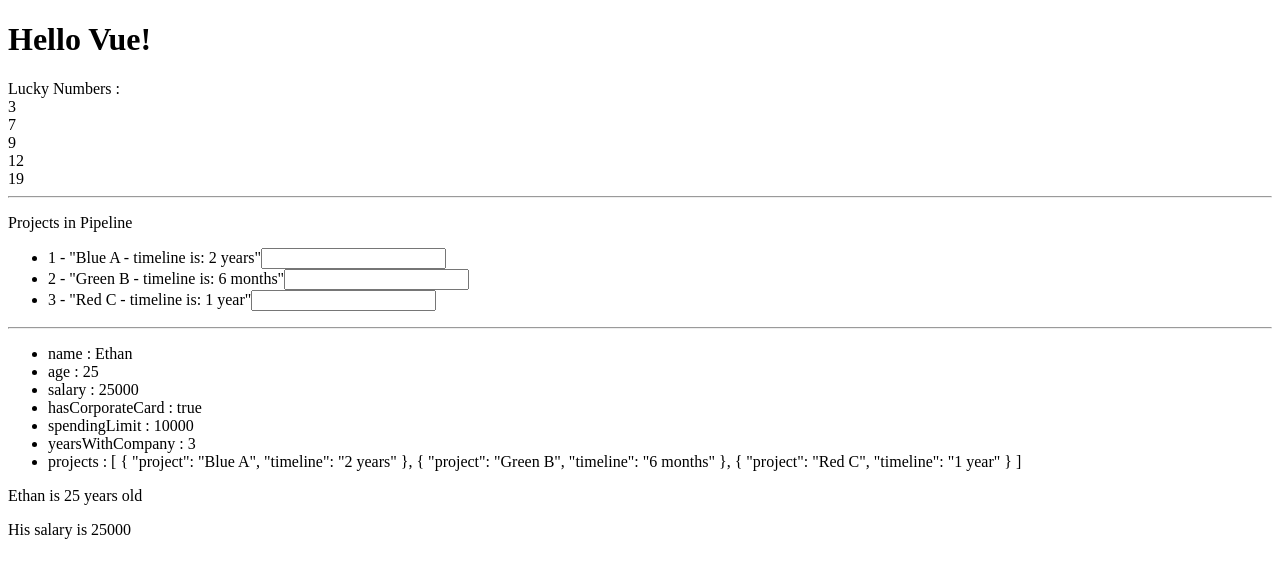
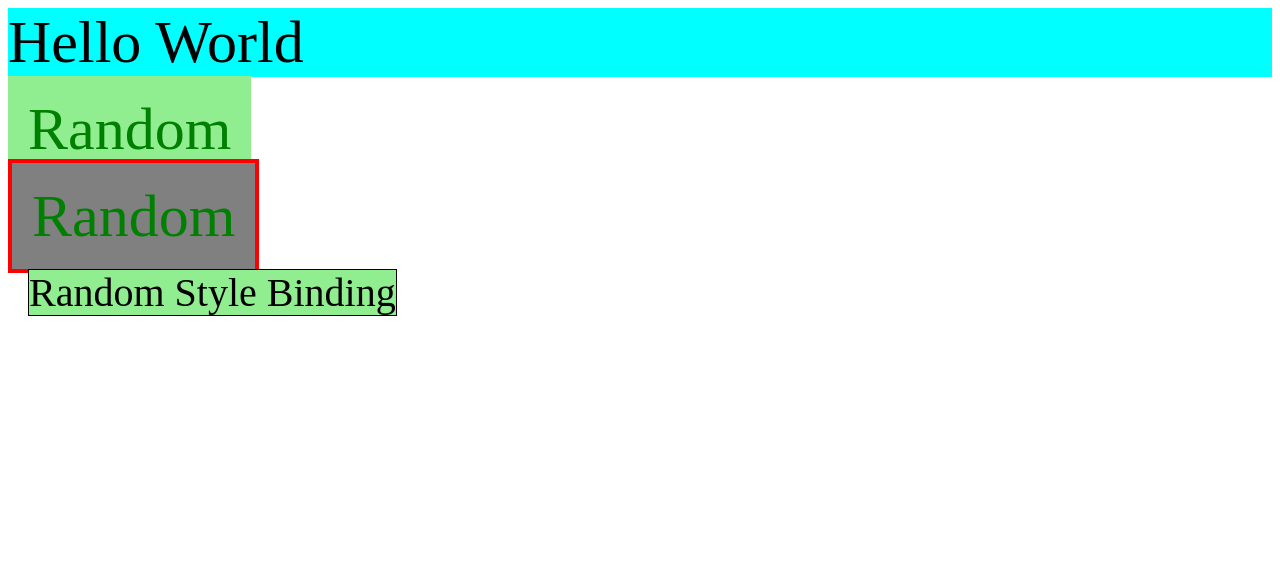
Before and after one commit to StarPlatTheWorld/VueFundamentals, a plain HTML site: page index.html in a window 1280 px wide. Drawn offline with nearby package versions, Linux system fonts and the light colour scheme.

Commit message:
Examples of v-binding with notes of how to use it.

```diff
--- a/index.html
+++ b/index.html
@@ -8,72 +8,84 @@
     </head>
     <body>
         <div id="app">
-            <h1>{{ message }}</h1>
-            Lucky Numbers :
-            <span v-for="(luckyNumber, index) in luckyNumbers"> <br />{{ luckyNumber }}</span>
-            <!-- <p>Lucky number is {{ luckyNumber }}</p> -->
-            <hr/>
-            <p>Projects in Pipeline</p>
-            <ul>
-                <li v-for="(project, index) in employee.projects" :key= "project.project">
-                    <span>{{ index + 1 }} - "{{ project.project }} - timeline is: {{ project.timeline }}"</span>
-                    <input type="text" />
-                </li>
-            </ul>
-            <hr />
-            {{ shuffleEmployeeProjects() }}
-            <ul>
-                <li v-for="(value, key) in employee">
-                    <span>{{ key }} : {{ value }}</span>
-                </li>
-            </ul>
-            <p>{{ employee.name }} is {{ employee.age }} years old</p>
-            <p>His salary is {{ employee.salary }}</p>
-
-            <!-- <p v-show="employee.hasCorporateCard">Spending limit for card (v-show directive) : {{ employee.spendingLimit }}</p> -->
-            <!-- <p v-if="employee.hasCorporateCard">Spending limit for card (v-if directive) : {{ employee.spendingLimit }}</p>
-            <p v-else-if="employee.salary>25000 && employee.yearsWithCompany>1">Employee is eligible for a corporate card.</p>
-            <p v-else>Employy is not eligible for a corporate card.</p> -->
+            <!-- v-binding custom CSS styling to a div -->
+            <div v-bind:style="{backgroundColor: 'aqua', fontSize: fontSizeTemp + 'px'}">
+                Hello World
+            </div>
+            <br/>
+            <!-- v-binding custom dynamic classes whilst also using standard HTML attributes -->
+            <span class="padding-medium" v-bind:class="{h1: isMainTitle(), 'bg-green': hasGreenBackground()}">Random</span>
+            <br/><br/>
+            <!-- v-binding custom classes within an Array -->
+            <span class="padding-medium" v-bind:class="[isMainTitle()? mainTitle: '', borderClass]">Random</span>
+            <br/><br/>
+            <!-- v-binding custom object styles -->
+            <span v-bind:style="someStyle.style1">Random Style Binding</span>
+            <!-- v-bind can be replaced with just : as a shorthand -->
         </div>
     </body>
     <script>
         const { createApp, ref, reactive } = Vue;
-
+        const fontSizeTemp = 60;
         createApp({
             setup(){
-                const message = ref("Hello Vue!");
+                const mainTitle = {
+                    h1: true,
+                    "bg-grey": true,
+                };
 
-                let luckyNumbers = [3, 7, 9, 12, 19];
+                const borderClass = {
+                    border: true,
+                }
 
-                const blogUrl = "https://github.com/StarPlatTheWorld";
+                const someStyle = {
+                    style1: {
+                        fontSize: "40px",
+                        backgroundColor: "lightgreen",
+                        margin: "20px",
+                        border: "1px solid black"
+                    }
+                };
 
-                const employee = reactive({
-                    name: "Ethan",
-                    age: 25,
-                    salary: 25000,
-                    hasCorporateCard: true,
-                    spendingLimit: 10000,
-                    yearsWithCompany: 3,
-                    projects: [
-                        { project: "Blue A", timeline: "2 years"},
-                        { project: "Green B", timeline: "6 months"},
-                        { project: "Red C", timeline: "1 year"},
-                    ],
-                });
+                function isMainTitle() {
+                    return true;
+                };
 
-                function shuffleEmployeeProjects(){
-                    setTimeout(() => {
-                        employee.projects.sort(() => Math.random()-0.5);
-                    }, 3000);
+                function hasGreenBackground() {
+                    return true;
                 };
 
                 return {
-                    message,
-                    luckyNumbers,
-                    employee,
-                    shuffleEmployeeProjects,
+                    fontSizeTemp,
+                    isMainTitle,
+                    hasGreenBackground,
+                    mainTitle,
+                    someStyle,
+                    borderClass,
                 };
             },
         }).mount('#app')
     </script>
+    <style>
+        .h1 {
+            font-size: 60px;
+            color: green;
+        }
+        .h2 {
+            font-size: 40px;
+            color: chocolate;
+        }
+        .bg-grey {
+            background-color: grey;
+        }
+        .bg-green {
+            background-color: lightgreen;
+        }
+        .padding-medium {
+            padding: 20px;
+        }
+        .border {
+            border: 4px solid red;
+        }
+    </style>
 </html>
```
